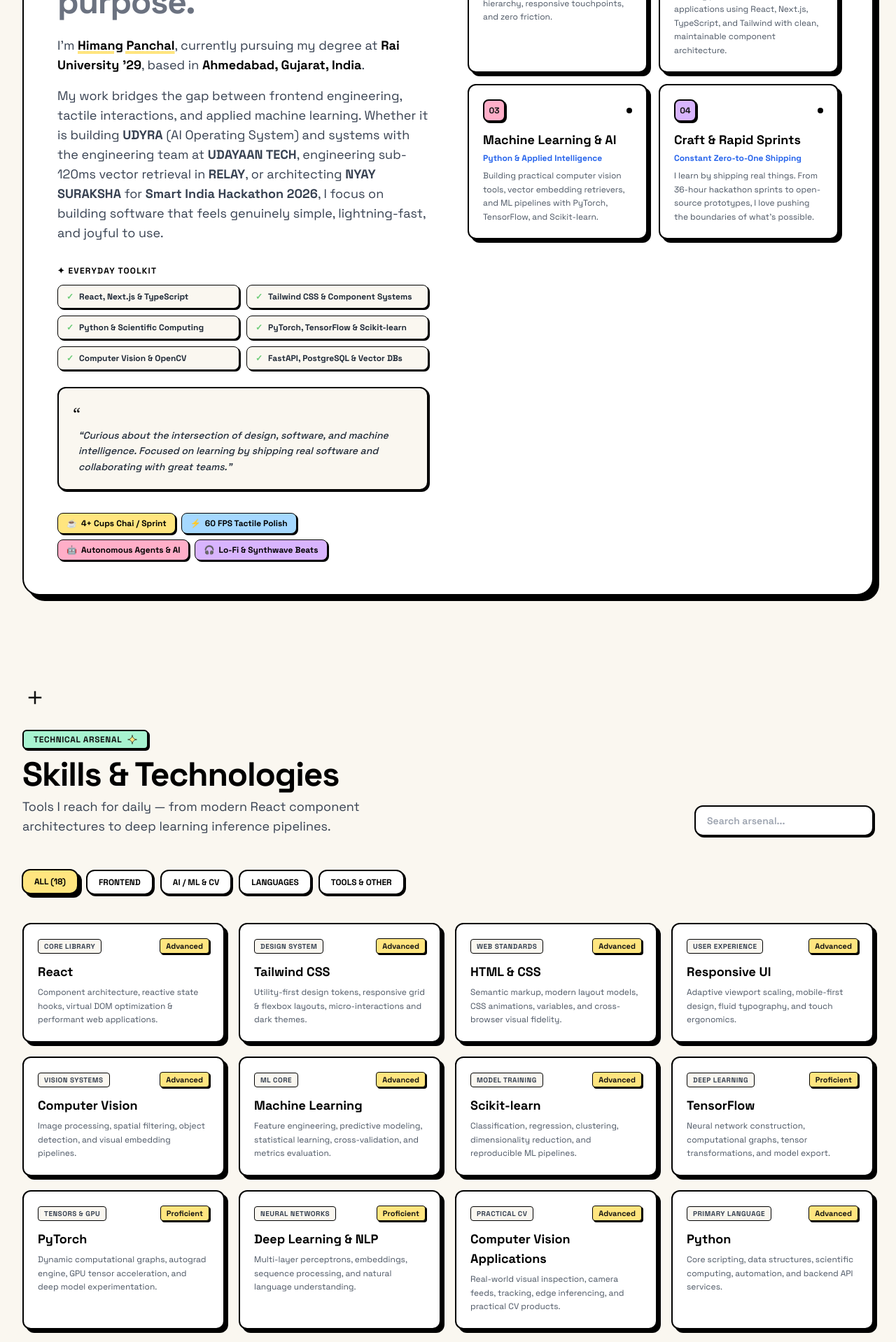
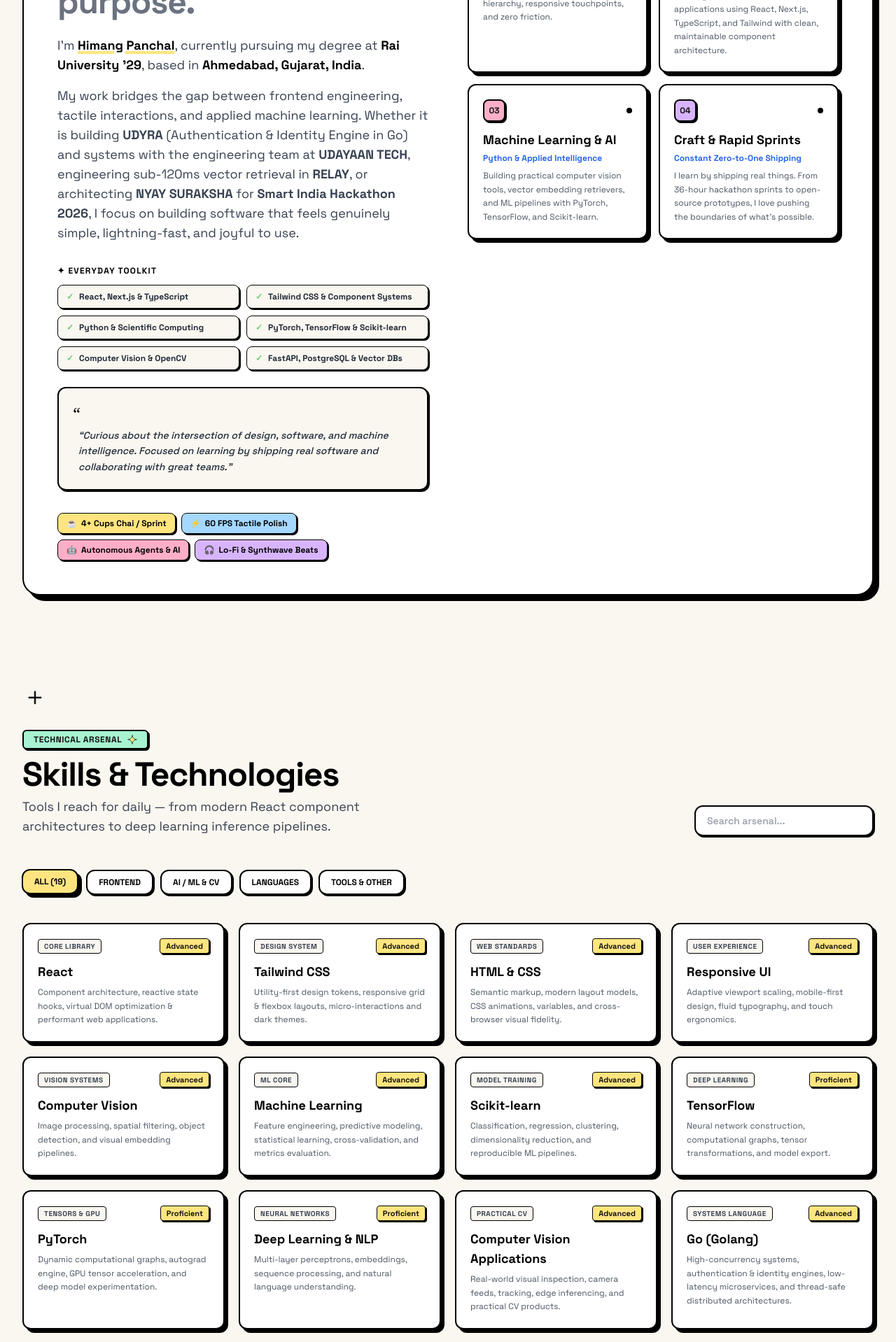
Before and after one commit to Himang707/Portfolio, a Next.js app: page / in a window 1280 px wide. Shown: the part 1420-3338 px from the top of the page at 70% size. Built offline with nearby package versions, Linux system fonts and the light colour scheme.

Commit message:
refactor(udyra): update Udyra to Authentication & Identity Engine in Go

```diff
--- a/src/components/brutalist/About.tsx
+++ b/src/components/brutalist/About.tsx
@@ -72,7 +72,7 @@
               </p>
               <p>
                 My work bridges the gap between frontend engineering, tactile interactions, and applied machine learning.
-                Whether it is building <strong>UDYRA</strong> (AI Operating System) and systems with the engineering team at <strong>UDAYAAN TECH</strong>, engineering sub-120ms vector retrieval in <strong>RELAY</strong>, or architecting <strong>NYAY SURAKSHA</strong> for <strong>Smart India Hackathon 2026</strong>, I focus on building software that feels genuinely simple, lightning-fast, and joyful to use.
+                Whether it is building <strong>UDYRA</strong> (Authentication &amp; Identity Engine in Go) and systems with the engineering team at <strong>UDAYAAN TECH</strong>, engineering sub-120ms vector retrieval in <strong>RELAY</strong>, or architecting <strong>NYAY SURAKSHA</strong> for <strong>Smart India Hackathon 2026</strong>, I focus on building software that feels genuinely simple, lightning-fast, and joyful to use.
               </p>
             </div>
 
--- a/src/components/brutalist/Portfolio.tsx
+++ b/src/components/brutalist/Portfolio.tsx
@@ -37,15 +37,15 @@
   {
     id: "udyra",
     number: "03",
-    badge: "AI OPERATING SYSTEM",
+    badge: "AUTH & IDENTITY ENGINE",
     badgeColor: "bg-[#FFAEC8]",
-    title: "UDYRA — AI Operating System",
-    subtitle: "India-first AI Operating System featuring persistent context memory, autonomous background agents (Nexus), AI tool discovery, and unified workflow automation.",
-    tags: ["AI OS", "Udayaan Tech", "Autonomous Agents", "Persistent Memory", "Full Stack"],
+    title: "UDYRA — Authentication & Identity Engine",
+    subtitle: "High-performance, MNC-standard Authentication & Identity Engine built in Go. Provides defense-in-depth protection against advanced persistent threats, credential stuffing, replay attacks, and high-concurrency race conditions.",
+    tags: ["Go", "Auth & Identity", "Udayaan Tech", "Defense-in-Depth", "High Concurrency"],
     btnColor: "bg-[#FFAEC8]",
     liveUrl: "https://udyra.in",
     githubUrl: "https://github.com/udayaan-tech/udyra",
-    stats: "AI Operating System · India First",
+    stats: "Go Auth Engine · Defense-in-Depth",
     githubLabel: "🐙 GitHub Repo",
     liveLabel: "Live Product ↗",
   },
--- a/src/data/skills.ts
+++ b/src/data/skills.ts
@@ -10,7 +10,7 @@
 export const skillCategories = [
   { id: "frontend", label: "FRONTEND", description: "React, HTML, CSS, Tailwind CSS, Responsive UI & component architecture." },
   { id: "ai_ml", label: "AI / ML & CV", description: "Scikit-learn, TensorFlow, PyTorch, Machine Learning, Deep Learning, NLP, Computer Vision." },
-  { id: "languages", label: "LANGUAGES", description: "Python, SQL, JavaScript & core algorithmic paradigms." },
+  { id: "languages", label: "LANGUAGES", description: "Go, Python, SQL, JavaScript & core algorithmic paradigms." },
   { id: "tools", label: "TOOLS & OTHER", description: "Git, GitHub, Docker, Jupyter, API Integration & Computer Vision Applications." },
 ] as const;
 
@@ -109,6 +109,14 @@
 
   // LANGUAGES
   {
+    name: "Go (Golang)",
+    category: "languages",
+    description: "High-concurrency systems, authentication & identity engines, low-latency microservices, and thread-safe distributed architectures.",
+    level: "Advanced",
+    iconName: "Code2",
+    tag: "Systems Language",
+  },
+  {
     name: "Python",
     category: "languages",
     description: "Core scripting, data structures, scientific computing, automation, and backend API services.",
```
Also changed, not shown: index.html (+9 -9 lines), 1 other file (tests, documents, lock files or other folders).
